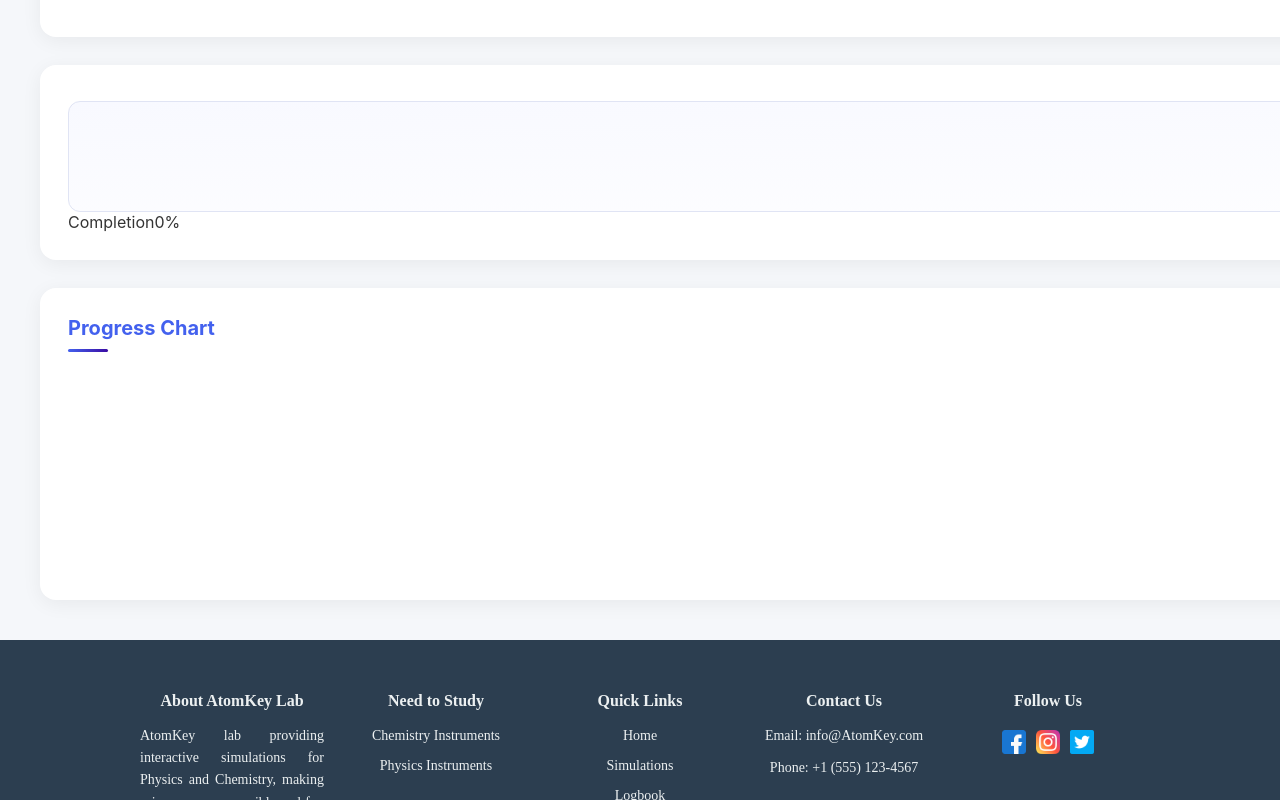
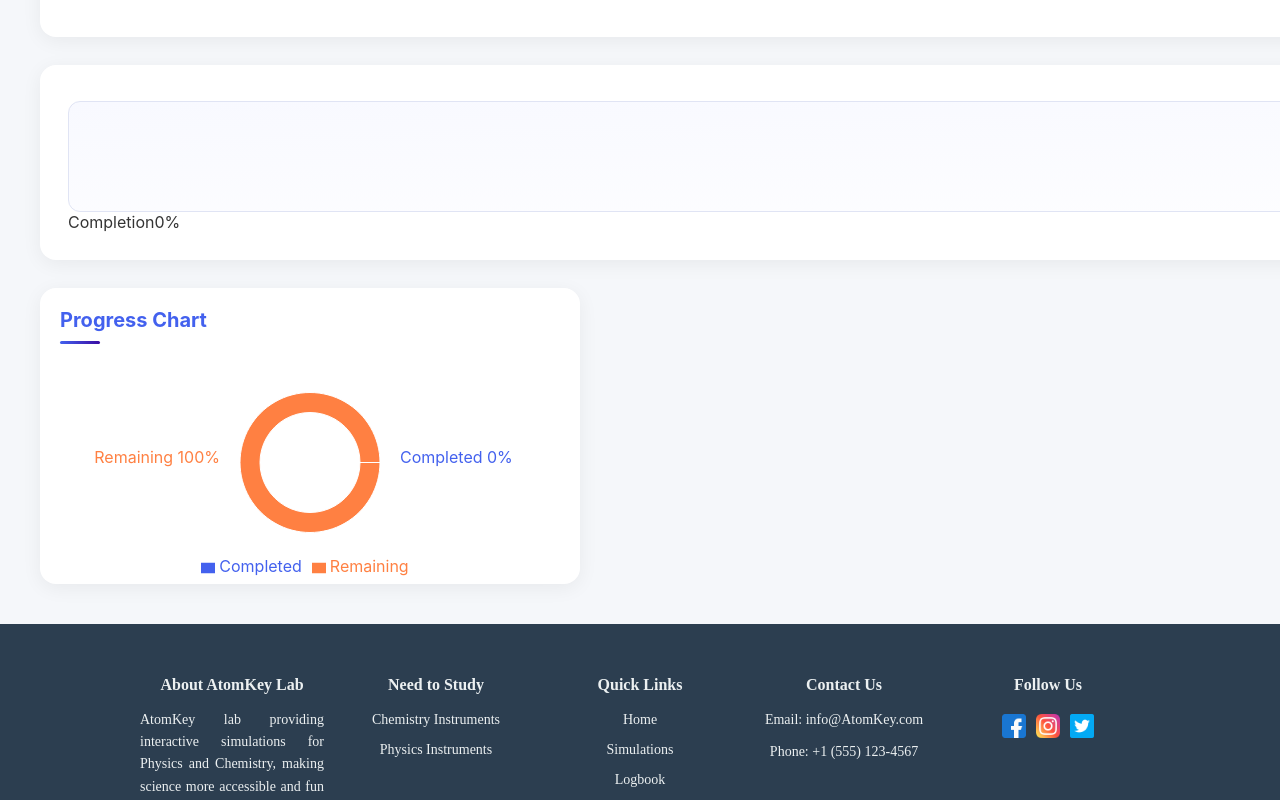
Before and after one commit to AtomKey-Lab/ExperimentHub, a React (Create React App) app: page /profile in a window 1280 px wide. Shown: the part 568-1368 px from the top of the page. Built offline with nearby package versions, Linux system fonts and the light colour scheme; sample sign-in values are in the browser's storage.

Commit message:
profile updated

```diff
--- a/src/components/Profile/Profile.css
+++ b/src/components/Profile/Profile.css
@@ -231,9 +231,10 @@
   background-color: white;
   border-radius: 16px;
   box-shadow: 0 4px 20px rgba(0, 0, 0, 0.06);
-  padding: 1.75rem;
+  padding:20px;
   margin-top: 1.75rem;
   transition: transform 0.3s ease, box-shadow 0.3s ease;
+  width: 500px;
 }
 
 .dashboard__chart:hover {
```
